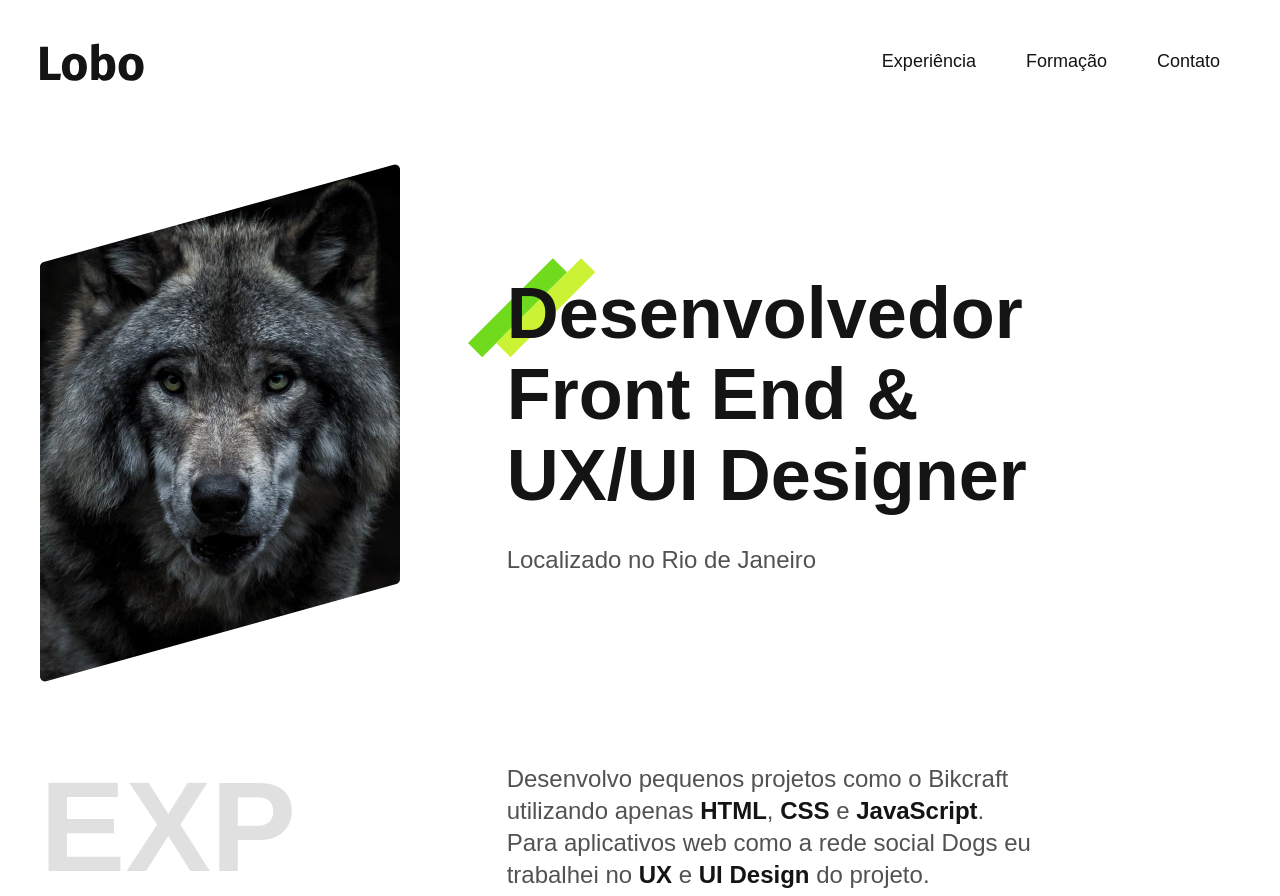
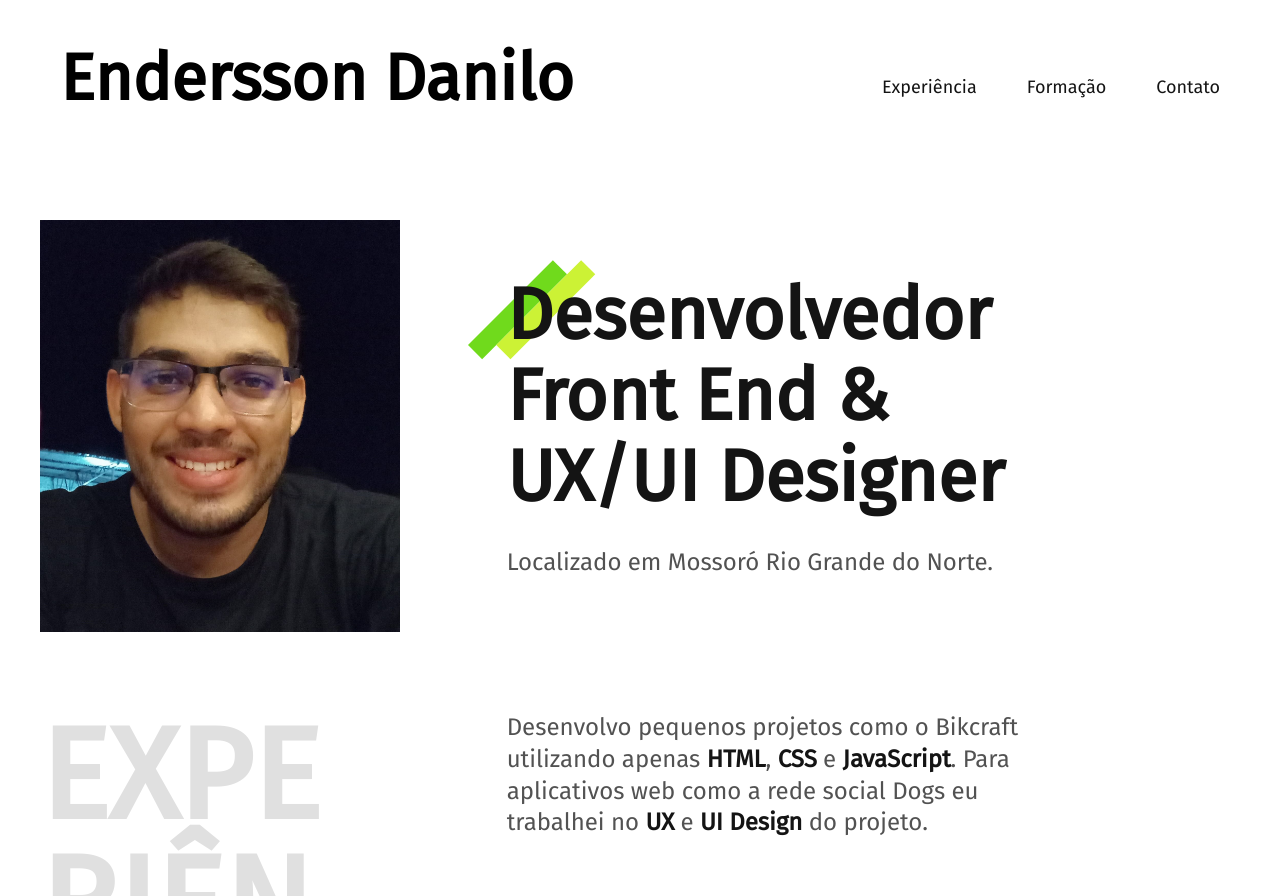
Before and after one commit to EnderssonDanilo/enderssondanilo.github.io, a plain HTML site: page index.html in a window 1280 px wide. Shown: the top 896 px of the page. Drawn offline with Linux system fonts and the light colour scheme.

Commit message:
Add files via upload
adicionado dados pessoais como fotos e animação dos links do header

```diff
--- a/css/global.css
+++ b/css/global.css
@@ -38,3 +38,18 @@ img {
     max-width: initial !important;
   }
 }
+
+#botao-topo {
+  position: fixed;
+  bottom: 20px;
+  right: 20px;
+  padding: 10px;
+  color: #141414;
+  background: #ccc;
+  border-radius: 20px;
+  display: none; /* O botão é inicialmente oculto */
+}
+
+.show-botao-topo {
+  display: block; /* O botão se torna visível quando esta classe é adicionada */
+}
--- a/css/header.css
+++ b/css/header.css
@@ -5,6 +5,15 @@
   display: flex;
   justify-content: space-between;
   align-items: center;
+  /* position: sticky;
+  position: -webkit-sticky; */
+}
+
+.text {
+  font-family: "fira sans", arial, sans-serif;
+  font-size: 65px;
+  font-weight: 800;
+  fill: #000;
 }
 
 .header-menu {
@@ -21,7 +30,23 @@
   line-height: 1.3;
   color: #141414;
   display: block;
+  border-bottom: 2px solid transparent;
 }
+
+/* Inicio animação "border-bottom" do menu */
+.header-menu a::after {
+  position: relative;
+  display: block;
+  content: "";
+  width: 0;
+  height: 2.5px;
+  background-color: #70da1c;
+  transition: width 0.5s;
+}
+.header-menu a:hover::after {
+  width: 100%;
+}
+/* Fim animação da "border-bottom" do menu*/
 
 @media (max-width: 800px) {
   .header {
--- a/index.html
+++ b/index.html
@@ -5,13 +5,22 @@
   <meta charset="UTF-8">
   <meta name="viewport" content="width=device-width, initial-scale=1.0">
   <link rel="stylesheet" href="/css/style.css">
+  <link rel="icon" href="./favicon.svg" type="image/svg+xml">
+
+  <link rel="preconnect" href="https://fonts.googleapis.com">
+  <link rel="preconnect" href="https://fonts.gstatic.com" crossorigin>
+  <link href="https://fonts.googleapis.com/css2?family=Fira+Sans:git wght@400;700&display=swap" rel="stylesheet">
+
   <title>Lobo - Desenvolvedor e Designer</title>
-  <meta name="description" content="Desenvolvedor Front End & UX/UI Designer, localizado no Rio Grande do Norte.">
+  <meta name="description" content="Desenvolvedor Front End & UX/UI Designer, localizado em Mossoró Rio Grande do Norte.">
 </head>
 
 <body>
   <header class="header">
-    <img src="/img/marca.svg" alt="Lobo" width="104" height="38">
+    <svg width="600" height="100" xmlns="http://www.w3.org/2000/svg">
+      <text x="20" y="60" class="text">Endersson Danilo</text>
+    </svg>
+
     <ul class="header-menu">
       <li><a href="#experiencia">Experiência</a></li>
       <li><a href="#formacao">Formação</a></li>
@@ -20,10 +29,10 @@
   </header>
 
   <main class="introducao">
-    <img src="./img/perfil.jpg" alt="Lobo Cinza" width="360" height="540">
+    <img src="./img/danilo.jpg" alt="Lobo Cinza" width="360" height="540">
     <div>
       <h1>Desenvolvedor<br>Front End &<br>UX/UI Designer</h1>
-      <p>Localizado no Rio de Janeiro</p>
+      <p>Localizado em Mossoró Rio Grande do Norte.</p>
     </div>
   </main>
 
@@ -123,16 +132,29 @@
   </section>
 
   <footer class="footer" id="contato">
+    <!-- <a href="#" class="show-botao-topo" id="botao-topo">Voltar ao Topo</a> -->
     <div class="footer-container">
       <p class="footer-texto">Estou disponível para novos projetos no momento. Entre em contato comigo e marcamos uma conversa 👋</p>
       <ul class="footer-contato">
         <li>endersondanilo@gmail.com</li>
-        <li>+55 84 9.9473-7605</li>
-        <li><a href="/">@instagram</a></li>
+        <li><a href="https://wa.me/5584994737605/?text=Olá,%20tudo%20bem?" target="_blank">55 (84) 9.9473-7605</a></li>
+        <li><a href="#">@instagram</a></li>
       </ul>
-      <p class="footer-copy">Lobo. Alguns direitos reservados.</p>
+      <p class="footer-copy">&copy Endersson Danilo. Alguns direitos reservados.</p>
     </div>
   </footer>
+
+  <script>function mostrarBotao() {
+      if (window.scrollY > document.documentElement.clientHeight) {
+        document.getElementById("botao-topo").classList.add("show-botao-topo");
+      } else {
+        document.getElementById("botao-topo").classList.remove("show-botao-topo");
+      }
+    }
+
+    window.addEventListener("scroll", mostrarBotao);
+  </script>
+
 </body>
 
 </html>
```
Also changed, not shown: favicon.svg (added), img/WhatsApp Image 2025-05-26 at 15.41.53.jpeg (added), img/danilo.jpg (added), img/danilo.png (added).
